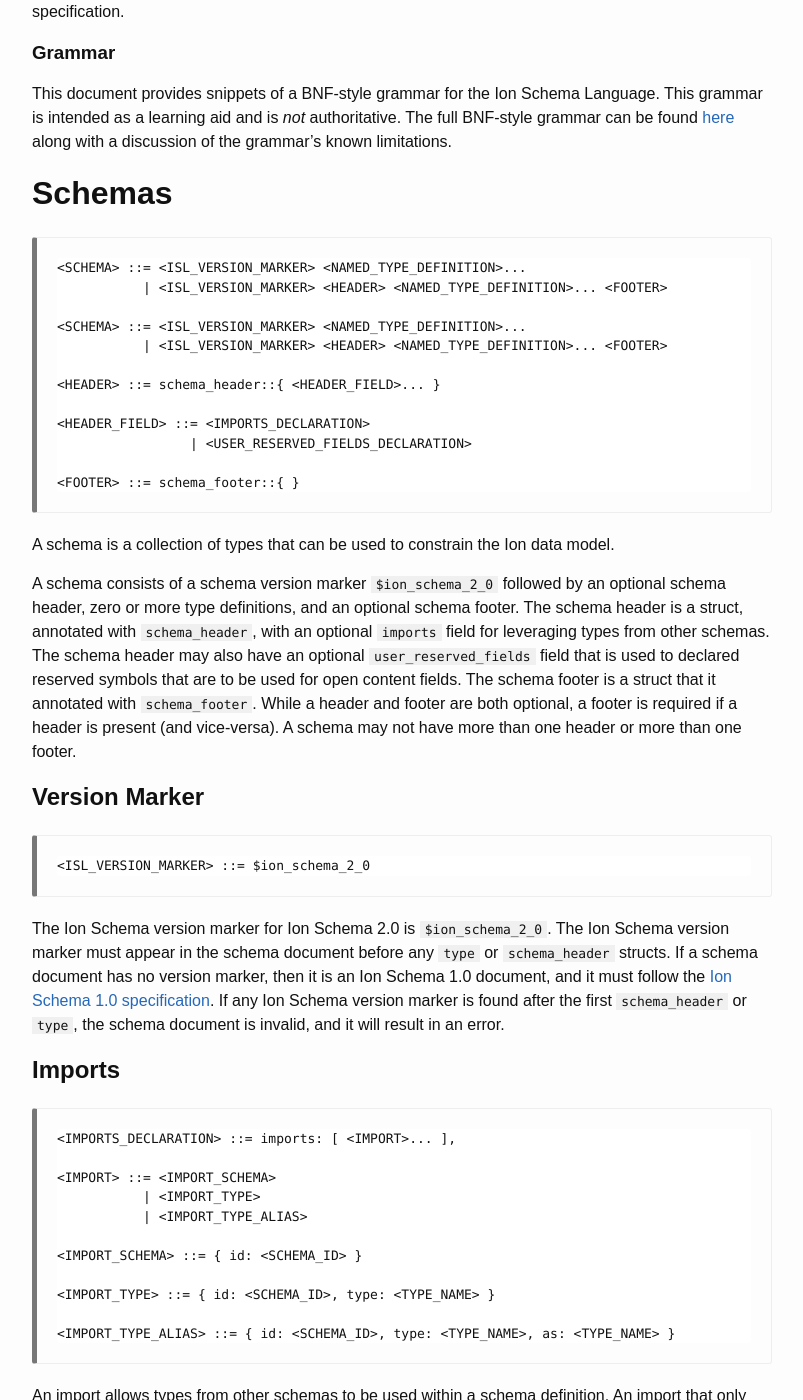
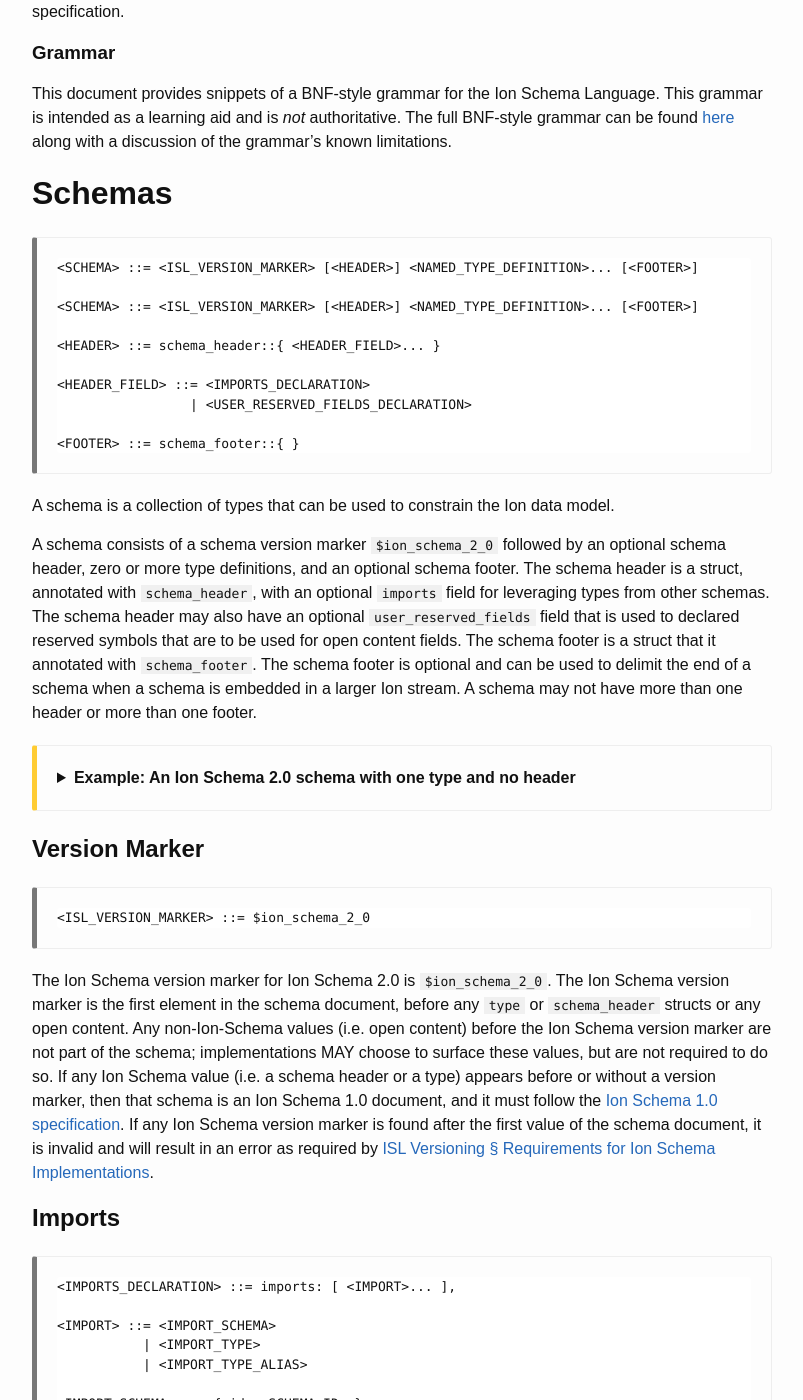
Before and after one commit to amazon-ion/ion-schema, a Jekyll site: the page built from docs/isl-2-0/spec.md, in a window 1280 px wide and 1400 px high, scrolled down 1290 px. Shown: the whole window, without its empty margins (238-1041 px from the left). Built offline with Jekyll 4.4.1, drawn with Linux system fonts in a browser that asks for light colours; some of the changed text lies outside the part shown.

Commit message:
Makes ISLVM the start delimiter and schema_footer the optional end delimiter of a schema (#118)

````diff
--- a/_includes/grammar-2-0.txt
+++ b/_includes/grammar-2-0.txt
@@ -1,7 +1,6 @@
 <ISL_VERSION_MARKER> ::= $ion_schema_2_0
 
-<SCHEMA> ::= <ISL_VERSION_MARKER> <NAMED_TYPE_DEFINITION>...
-           | <ISL_VERSION_MARKER> <HEADER> <NAMED_TYPE_DEFINITION>... <FOOTER>
+<SCHEMA> ::= <ISL_VERSION_MARKER> [<HEADER>] <NAMED_TYPE_DEFINITION>... [<FOOTER>]
 
 <HEADER> ::= schema_header::{ <HEADER_FIELD>... }
 
--- a/docs/isl-2-0/spec.md
+++ b/docs/isl-2-0/spec.md
@@ -37,19 +37,30 @@ A schema consists of a schema version marker `$ion_schema_2_0` followed by an op
 The schema header is a struct, annotated with `schema_header`, with an optional `imports` field for leveraging types from other schemas.
 The schema header may also have an optional `user_reserved_fields` field that is used to declared reserved symbols that are to be used for open content fields.
 The schema footer is a struct that it annotated with `schema_footer`.
-While a header and footer are both optional, a footer is required if a header is present (and vice-versa).
+The schema footer is optional and can be used to delimit the end of a schema when a schema is embedded in a larger Ion stream.
 A schema may not have more than one header or more than one footer.
 
-{% comment %}{% include example.md title="A schema with one type and no header or footer" code_file="examples/placeholder.isl" %}{% endcomment %}
+{% include example.md title="An Ion Schema 2.0 schema with one type and no header" markdown='
+```ion
+$ion_schema_2_0
+
+type::{
+  name: positive_int,
+  type: int,
+  valid_values: range::[1, max],
+}
+```
+' %}
 
 ## Version Marker
 
 {% include grammar-element.md productions="isl_version_marker" %}
 
 The Ion Schema version marker for Ion Schema 2.0 is `$ion_schema_2_0`.
-The Ion Schema version marker must appear in the schema document before any `type` or `schema_header` structs.
-If a schema document has no version marker, then it is an Ion Schema 1.0 document, and it must follow the [Ion Schema 1.0 specification](../isl-1-0/spec).
-If any Ion Schema version marker is found after the first `schema_header` or `type`, the schema document is invalid, and it will result in an error.
+The Ion Schema version marker is the first element in the schema document, before any `type` or `schema_header` structs or any open content.
+Any non-Ion-Schema values (i.e. open content) before the Ion Schema version marker are not part of the schema; implementations MAY choose to surface these values, but are not required to do so.
+If any Ion Schema value (i.e. a schema header or a type) appears before or without a version marker, then that schema is an Ion Schema 1.0 document, and it must follow the [Ion Schema 1.0 specification](../isl-1-0/spec).
+If any Ion Schema version marker is found after the first value of the schema document, it is invalid and will result in an error as required by [ISL Versioning § Requirements for Ion Schema Implementations](https://amazon-ion.github.io/ion-schema/docs/isl-versioning#requirements-for-ion-schema-implementations).
 
 {% comment %}{% include example.md title="An ISL 2.0 Schema" code_file="examples/placeholder.isl" %}{% endcomment %}
 
@@ -66,7 +77,55 @@ If two types with the same name are imported, or if a type defined within a sche
 Only named types of a schema may be imported in another schema.
 Types may only be imported from the schema where they are declared; importing a type to a schema does not make that type transitively available to any other schemas.
 
-{% comment %}{% include example.md title="A schema that imports types from other schemas" code_file="examples/placeholder.isl" %}{% endcomment %}
+{% include example.md title="A schema that imports a type from other schema" markdown='
+Suppose we create a schema `integers.isl` with the following content:
+```ion
+$ion_schema_2_0
+
+type::{
+  name: positive_int,
+  type: int,
+  valid_values: range::[1, max],
+}
+
+type::{
+  name: negative_int,
+  type: int,
+  valid_values: range::[min, -1],
+}
+```
+We can use the types defined in `integers.isl` in another schema by importing the specific types that we want to use.
+When importing types by name, we can specify an alias to improve readability or to avoid a naming conflict with another
+type that has the same name.
+
+```ion
+$ion_schema_2_0
+
+schema_header::{
+  imports: [
+    { id: "integers.isl", type: positive_int },
+    { id: "integers.isl", type: negative_int },
+    { id: "integers.isl", type: positive_int, as: positive_int_by_another_name },
+  ]
+}
+
+type::{
+  name: non_zero_int,
+  one_of: [
+    negative_int,
+    positive_int,
+  ]
+}
+
+type::{
+  name: non_negative_int,
+  one_of: [
+    positive_int_by_another_name,
+    { valid_values: [0] }
+  ],
+}
+```
+' %}
 
 ### Schema Authorities
 
@@ -732,20 +791,20 @@ type::{
   crested: false,
   banded: true,
 }
-schema_footer::{}
 ```
 {% endcapture %}
 {% include example.md title="A schema with open content using reserved symbols as open content field names." markdown=sample_code %}
 
-An Ion Schema MAY include extra top-level values that are not explicitly specified in the Ion Schema specification, but any top-level open content MUST NOT be annotated with a *reserved symbol*.
 Top-level open content may appear before, after, or in between the Ion Schema version marker, header, types, and footer.
+Top-level open content may appear after the Ion Schema version marker and before, between, or after any header, types, or footer.
+However, any open content that appears before the Ion Schema version marker or after the schema footer is not strictly part of the schema; implementations MAY surface such values, but are not required to do so.
 Note that a top-level symbol value with the same text as an Ion schema version marker is always interpreted as an Ion Schema version marker and can never be valid open content.
 
 {% capture sample_code %}
 ```ion
+$ion_schema_2_0
+
 penguins
-
-$ion_schema_2_0
 
 $note_to_self::"I really like penguins. Get ready!"
 3
@@ -785,8 +844,6 @@ FAQ::{
 TODO::
 '''Add definitions for southern rockhopper penguins, emperor penguins, king '''
 '''penguins, gentoo penguins, chinstrap penguins, and macaroni penguins.    '''
-
-schema_footer::{}
 
 [ "Goodbye" ]
 ```
````
